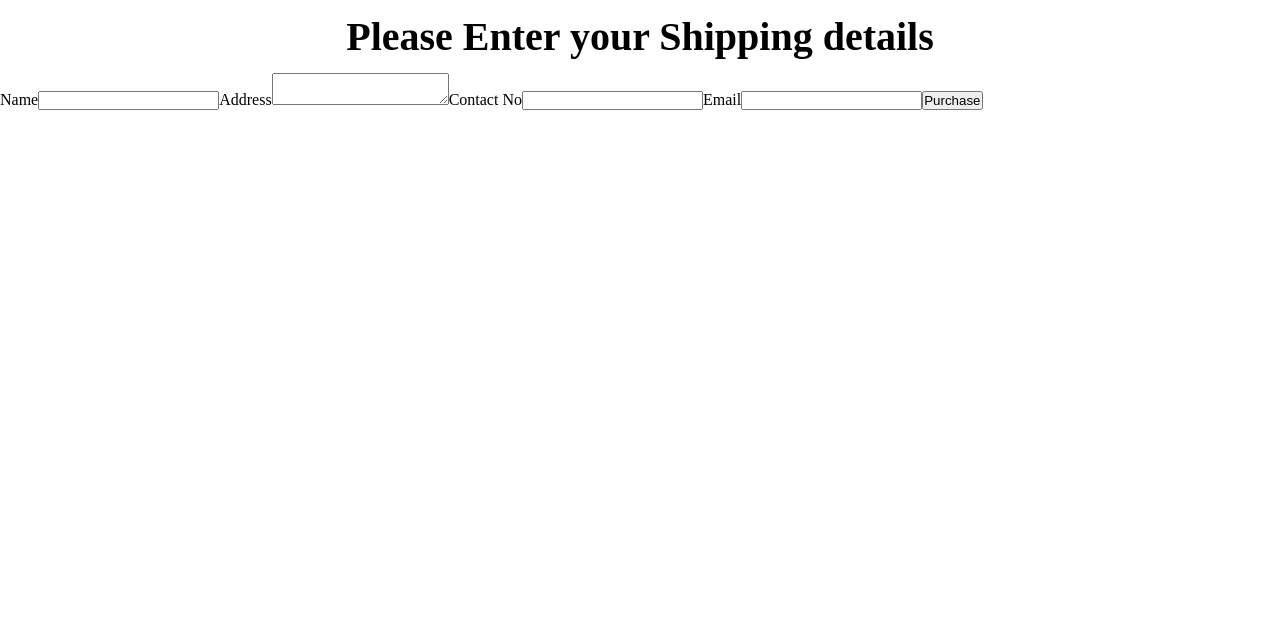
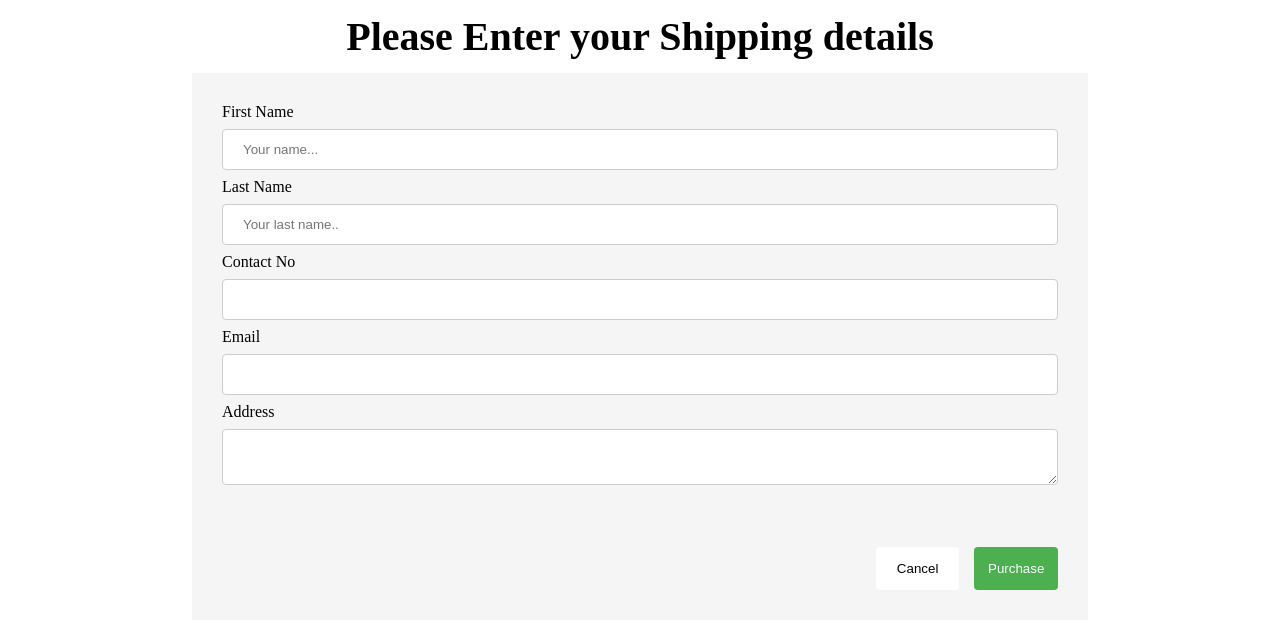
Before and after one commit to Surya2634/VGTS, a React (Create React App) app: page /checkout in a window 1280 px wide. Shown: the top 628 px of the page. Built offline with nearby package versions, Linux system fonts and the light colour scheme.

Commit message:
Updtaed Ui

```diff
--- a/src/Page/Checkout/Checkout.module.css
+++ b/src/Page/Checkout/Checkout.module.css
@@ -0,0 +1,92 @@
+.container{
+    display:flex;
+    flex-direction: column;
+    align-items:center;
+    justify-content:center;
+    width:100%;
+}
+form{
+    background-color: whitesmoke;
+    padding: 30px;
+    width:70%;
+}
+.input, select {
+    width: 100%;
+    padding: 12px 20px;
+    margin: 8px 0;
+    display: inline-block;
+    border: 1px solid #ccc;
+    border-radius: 4px;
+    box-sizing: border-box;
+  }
+  .button{
+    display: flex;
+    align-items: center;
+    justify-content: flex-end;
+    margin-top:50px;
+    width:100%;
+    gap:   15px;
+  }
+  .Purchase,.cancel {
+    display: flex;
+    align-items: center;
+    justify-content: center;
+    width: 10%;
+    background-color: #4CAF50;
+    color: white;
+    padding: 14px 20px;
+    border: none;
+    border-radius: 4px;
+    cursor: pointer;
+  }
+  .cancel{
+    display: flex;
+    align-items: center;
+    justify-content: center;
+    width: 10%;
+    background-color: white !important;
+    color:black
+  }
+  /* input[type=email], select {
+    width: 100%;
+    padding: 12px 20px;
+    margin: 8px 0;
+    display: inline-block;
+    border: 1px solid #ccc;
+    border-radius: 4px;
+    box-sizing: border-box;
+  }
+
+  textarea[type=text], select {
+    width: 100%;
+    padding: 12px 20px;
+    margin: 8px 0;
+    display: inline-block;
+    border: 1px solid #ccc;
+    border-radius: 4px;
+    box-sizing: border-box;
+  }
+
+
+
+
+  input[type=submit] {
+    width: 100%;
+    background-color: #4CAF50;
+    color: white;
+    padding: 14px 20px;
+    margin: 8px 0;
+    border: none;
+    border-radius: 4px;
+    cursor: pointer;
+  }
+
+  input[type=submit]:hover {
+    background-color: #45a049;
+  }
+
+  div {
+    border-radius: 5px;
+    background-color: #f2f2f2;
+    padding: 20px;
+  } */
--- a/src/Page/Checkout/index.js
+++ b/src/Page/Checkout/index.js
@@ -2,10 +2,10 @@ import React, { useState } from "react";
 import { useDispatch } from "react-redux";
 import { StoreUserDetails } from "../../Store/UserStore.js";
 import { useNavigate, useLocation } from "react-router-dom";
-
+import styles from "./Checkout.module.css";
 const Checkout = () => {
   const [user, setUser] = useState([
-    { name: "", address: "", contact: "", email: "" },
+    { firstname: "", lastname: "", contact: "", email: "", address: "" },
   ]);
   const location = useLocation();
   const navigate = useNavigate();
@@ -41,18 +41,77 @@ const Checkout = () => {
 
   return (
     <>
-      <h1>Please Enter your Shipping details</h1>
-      <form onSubmit={handleSubmit}>
+      <div className={styles.container}>
+        <h1>Please Enter your Shipping details</h1>
+
+        <form onSubmit={handleSubmit}>
+          <label for="fname">First Name</label>
+          <input
+            type="text"
+            id="fname"
+            name="firstname"
+            placeholder="Your name..."
+            onChange={handleChange}
+            className={styles.input}
+          />
+
+          <label for="lname">Last Name</label>
+          <input
+            type="text"
+            id="lname"
+            name="lastname"
+            placeholder="Your last name.."
+            onChange={handleChange}
+            className={styles.input}
+          />
+          <label>Contact No</label>
+          <input
+            type="text"
+            name="contact"
+            onChange={handleChange}
+            className={styles.input}
+            required
+          />
+          <label>Email</label>
+          <input
+            type="email"
+            name="email"
+            onChange={handleChange}
+            className={styles.input}
+            required
+          />
+          <label>Address</label>
+          <textarea
+            type="text"
+            name="address"
+            onChange={handleChange}
+            className={styles.input}
+            required
+          />
+          <div className={styles.button}>
+            <button type="submit" className={styles.cancel}>
+              Cancel
+            </button>
+            <button type="submit" className={styles.Purchase}>
+              Purchase
+            </button>
+          </div>
+        </form>
+      </div>
+
+      {/* <form onSubmit={handleSubmit}>
         <label>Name</label>
+
         <input type="text" name="name" onChange={handleChange} required />
-        <label>Address</label>
-        <textarea type="text" name="address" onChange={handleChange} required />
+
         <label>Contact No</label>
         <input type="number" name="contact" onChange={handleChange} required />
         <label>Email</label>
         <input type="text" name="email" onChange={handleChange} required />
+        <label>Address</label>
+        <textarea type="text" name="address" onChange={handleChange} required />
         <button type="submit">Purchase</button>
-      </form>
+      </form> */}
     </>
   );
 };
--- a/src/Page/OrderConfirmation/OrderConfirmation.module.css
+++ b/src/Page/OrderConfirmation/OrderConfirmation.module.css
@@ -0,0 +1,47 @@
+.card {
+    display: flex;
+    box-shadow: 0 4px 8px 0 rgba(0, 0, 0, 0.2);
+     width: 70%;
+  height: 500px;
+    margin: auto;
+    text-align: center;
+    font-family: arial;
+  }
+
+  .card img{
+    width: 100%;
+    height:500px;
+  }
+  .details{
+    display: flex;
+    flex-direction: column;
+    align-items: center;
+    justify-content: center;
+    width: 70%;
+    height:500;
+    gap:20px;
+  }
+
+
+
+  .card button {
+    border: none;
+    outline: 0;
+    padding: 12px;
+    color: black;
+    background-color: whitesmoke;
+    text-align: center;
+
+    width: 35%;
+    font-size: 18px;
+    border-radius: 10px;
+  }
+
+  .done{
+    background-color:green !important;
+    border-radius: 10px;
+    padding:20px;
+    width:30%;
+    color:white !important;
+
+  }
--- a/src/Page/OrderConfirmation/index.js
+++ b/src/Page/OrderConfirmation/index.js
@@ -24,7 +24,7 @@ const ConfirmationPage = () => {
     <>
       <div>
         <h1>Order Details</h1>
-        <div>
+        {/* <div>
           <img src={meal.strMealThumb} alt="Meal" className={styles.MealImg} />
         </div>
         <p>{meal.idMeal}</p>
@@ -33,7 +33,24 @@ const ConfirmationPage = () => {
         <p>{users.name}</p>
         <p>{users.address}</p>
         <p>{users.contact}</p>
-        <p>{users.email}</p>
+        <p>{users.email}</p> */}
+        <div className={styles.card}>
+          <div>
+            <img src={meal.strMealThumb} alt="ProductImage" />
+          </div>
+          <div className={styles.details}>
+            <h2>Item :{meal.strMeal}</h2>
+            <span>Shipping Details </span>
+            <span>{users.name}</span>
+            <span>{users.address}</span>
+            <span>{users.contact}</span>
+            <span>{users.email}</span>
+            {/* <p class={styles.price}>$19.99</p> */}
+
+            <button className={styles.done}>Purchased</button>
+            <button>Back to Home</button>
+          </div>
+        </div>
       </div>
     </>
   );
```
